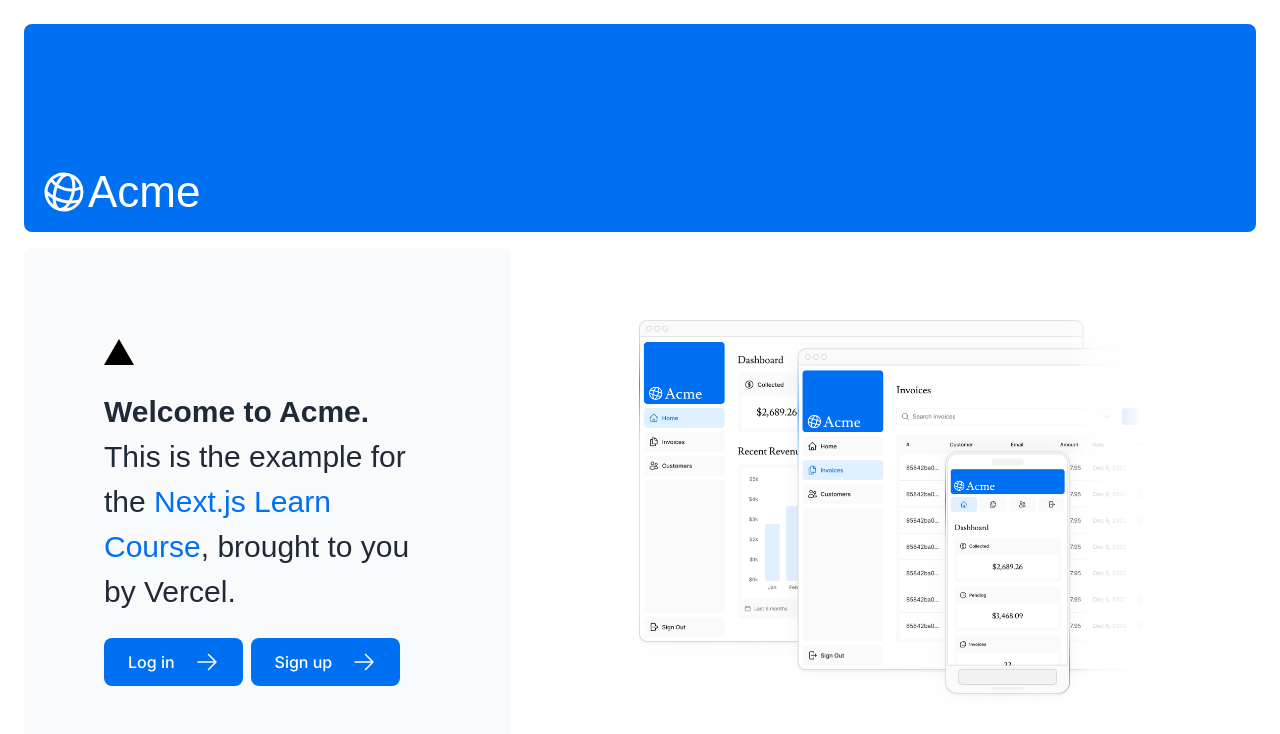
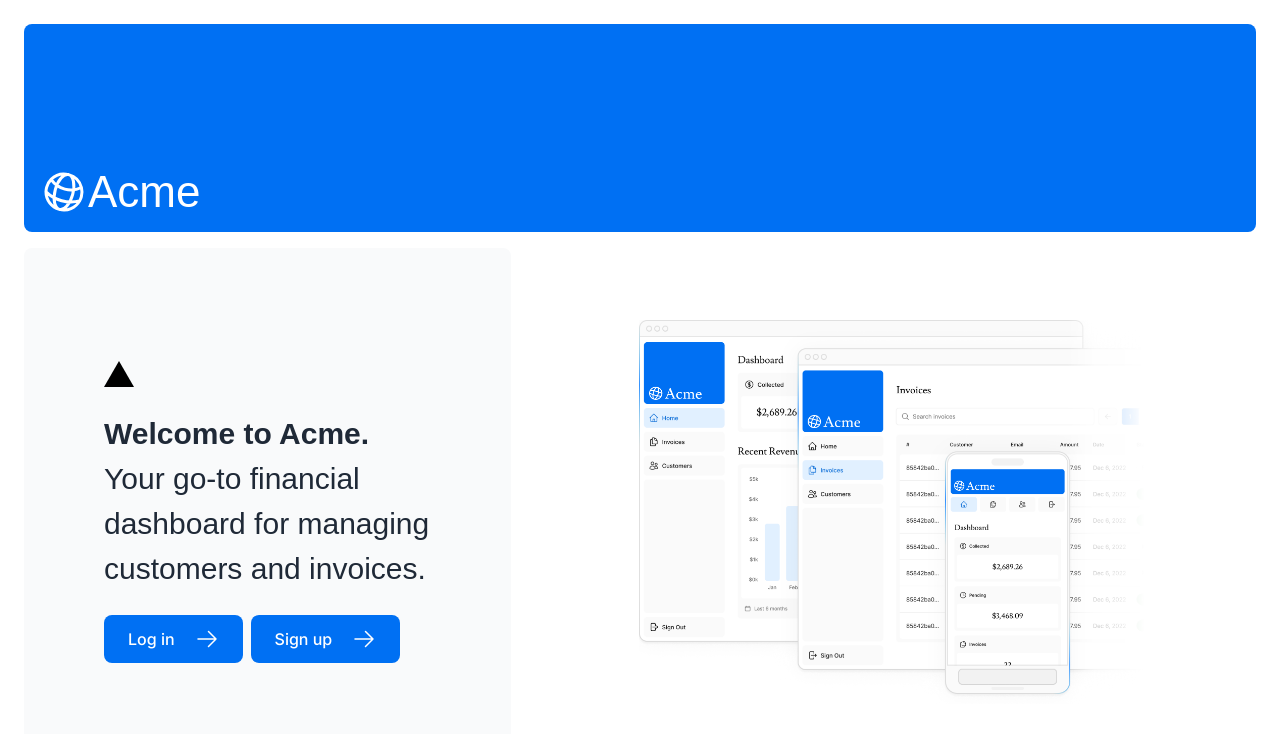
Before and after one commit to pr0fix/financial-dashboard, a Next.js app: page / in a window 1280 px wide. Shown: the top 734 px of the page. Built offline with nearby package versions, Linux system fonts and the light colour scheme; a web font is replaced by a local one.

Commit message:
update readme

```diff
--- a/app/page.tsx
+++ b/app/page.tsx
@@ -16,11 +16,8 @@ export default function Page() {
           <p
             className={`${lusitana.className} antialiased text-xl text-gray-800 md:text-3xl md:leading-normal`}
           >
-            <strong>Welcome to Acme.</strong> This is the example for the{" "}
-            <a href="https://nextjs.org/learn/" className="text-blue-500">
-              Next.js Learn Course
-            </a>
-            , brought to you by Vercel.
+            <strong>Welcome to Acme.</strong> Your go-to financial dashboard for
+            managing customers and invoices.
           </p>
           <div className="flex flex-row gap-2">
             <Link
@@ -38,7 +35,6 @@ export default function Page() {
           </div>
         </div>
         <div className="flex items-center justify-center p-6 md:w-3/5 md:px-28 md:py-12">
-          {/* Add Hero Images Here */}
           <Image
             src="/hero-desktop.png"
             width={1000}
```
Also changed, not shown: 1 other file (tests, documents, lock files or other folders).
